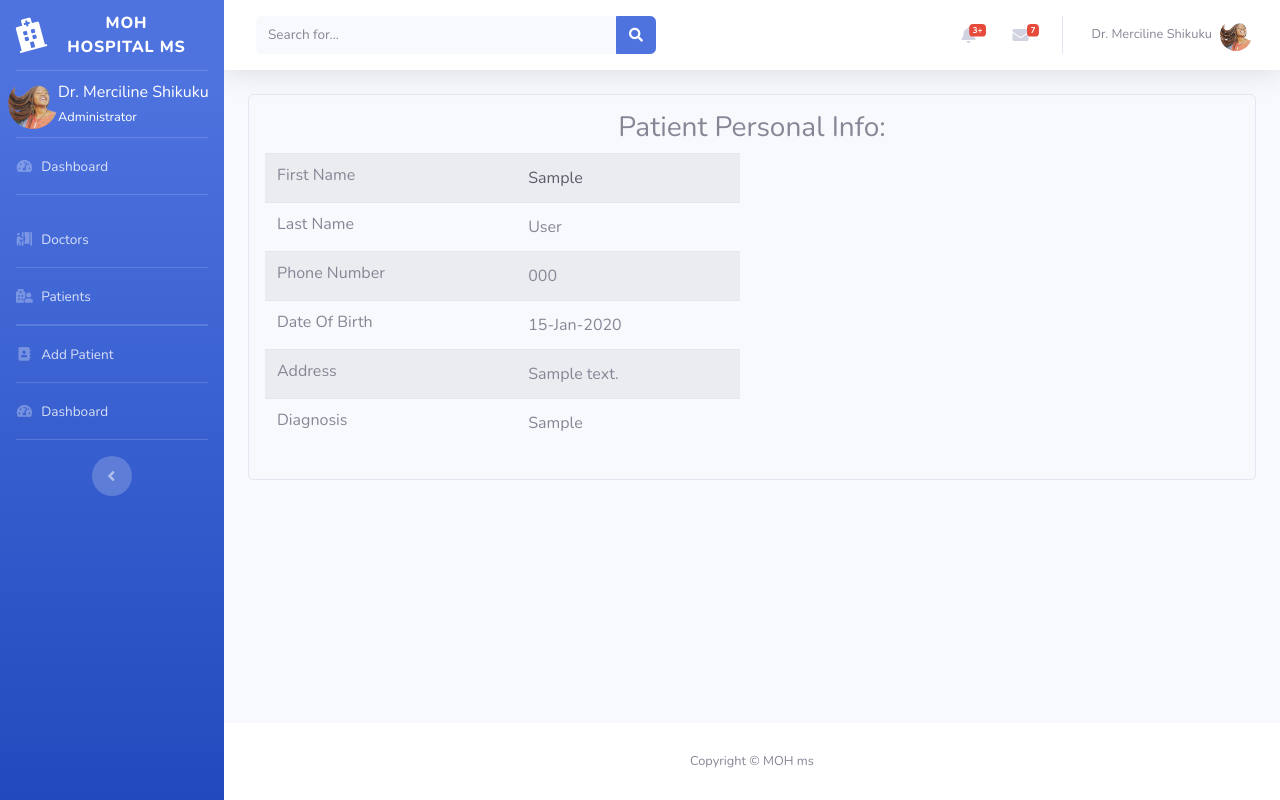
After one commit to rodgerstar/HospitalManagmentSystem, a Django app: page /patient-details/1 in a window 1280 px wide. The commit adds this page. Run offline with Django 5.2, Linux system fonts and the light colour scheme; tables that the repository leaves empty hold one stand-in row (values such as "Sample post"); some libraries are stand-ins or nearby versions.

Commit message:
patient_details.html and display data dynamically from database

```diff
--- a/hospitalms/urls.py
+++ b/hospitalms/urls.py
@@ -24,6 +24,7 @@ urlpatterns = [
     path('doctors', views.doctors, name='doctors'),
     path('patients', views.patients, name='patients'),
     path('add/patient', views.add_patient, name='add_patient'),
-    path('patient-details', views.patient_detail, name='patient_detail'),
+    path('patient-details/<int:patient_id>', views.patient_detail, name='patient_detail'),
+    path('patient/delete/<int:patient_id>', views.delete_patient, name='delete_patient'),
     path('admin/', admin.site.urls),
 ]
--- a/main/models.py
+++ b/main/models.py
@@ -54,7 +54,7 @@ class Appointment(models.Model):
     updated_at = models.DateTimeField(auto_now=True)
 
     def __str__(self):
-        return f"{self.patient} with {self.doctor} on {self.date} at {self.time}"
+        return f"{self.patient} on {self.date} at {self.time}"
 
     class Meta:
         verbose_name = 'Appointment'
--- a/main/views.py
+++ b/main/views.py
@@ -1,4 +1,4 @@
-from django.shortcuts import render
+from django.shortcuts import render, get_object_or_404
 
 from main.models import Patient, Doctor
 
@@ -18,9 +18,14 @@ def doctors(request):
     return render(request, 'doctors.html', {"medics": medics})
 
 
-def patient_detail(request):
-    return render(request, 'patient_form.html')
+def patient_detail(request, patient_id):
+    patient = get_object_or_404(Patient, id=patient_id)
+    return render(request, 'patient_details.html', {"patient":patient})
 
 
 def add_patient(request):
     return None
+
+
+def delete_patient(request):
+    return None
--- a/templates/master.html
+++ b/templates/master.html
@@ -64,7 +64,7 @@
                 </div>
                 <!-- Details Container -->
                 <div class="sidebar-user-details">
-                    <div class="user-name fw-bold text-white mb-1"> <span>Dr. Merciline Shikuku </span> </div>
+                    <div class="user-name fw-bold text-white mb-1"><span>Dr. Merciline Shikuku </span></div>
                     <div class="user-role  small text-white"><span>Administrator</span></div>
                 </div>
             </div>
@@ -99,11 +99,17 @@
 
         <hr class="sidebar-divider my-0">
 
-        <li class="nav-item">
-            <a class="nav-link" href="{% url 'patient_detail' %}">
-                <i class="fas fa-fw fa-notes-medical"></i>
-                <span>Patients Details</span></a>
-        </li>
+        <ul class="nav">
+            {% for patient in patients %}
+                <li class="nav-item">
+                    <a class="nav-link" href="{% url 'patient_detail' patient.id %}">
+                        <i class="fas fa-fw fa-notes-medical"></i>
+                        <span>{{ patient.name }} Details</span>
+                    </a>
+                </li>
+            {% endfor %}
+        </ul>
+
 
         <hr class="sidebar-divider my-0">
 
--- /dev/null
+++ b/templates/patient_details.html
@@ -0,0 +1,71 @@
+{% extends 'master.html' %}
+{% load static %}
+
+{% block title %}
+    <title>Patient Details</title>
+{% endblock %}
+
+{% block content %}
+<div class="container my-4 border rounded p-3">
+    <h3 class="text-center">Patient Personal Info:</h3>
+
+    <!-- Patient Details Section -->
+    {% if patient %}
+        <div class="row gy-4">
+            <div class="col-md-6">
+                <table class="table table-striped">
+                    <tr>
+                        <td class="h6">First Name</td>
+                        <td class="text-dark">{{ patient.first_name }}</td>
+                    </tr>
+                    <tr>
+                        <td class="h6">Last Name</td>
+                        <td>{{ patient.last_name }}</td>
+                    </tr>
+                    <tr>
+                        <td class="h6">Phone Number</td>
+                        <td>{{ patient.phone_number }}</td>
+                    </tr>
+                    <tr>
+                        <td class="h6">Date Of Birth</td>
+                        <td>{{ patient.dob | date:"d-M-Y" }}</td>
+                    </tr>
+                    <tr>
+                        <td class="h6">Address</td>
+                        <td>{{ patient.address }}</td>
+                    </tr>
+                    <tr>
+                        <td class="h6">Diagnosis</td>
+                        <td>{{ patient.diagnosis }}</td>
+                    </tr>
+                </table>
+            </div>
+        </div>
+    {% else %}
+        <p class="text-danger text-center">No patient data available.</p>
+    {% endif %}
+
+    <!-- Patients List Section -->
+    {% if patients %}
+        <h4 class="mt-5">All Patients:</h4>
+        <table class="table table-bordered mt-3">
+            <thead>
+                <tr>
+                    <th>Name</th>
+                    <th>Actions</th>
+                </tr>
+            </thead>
+            <tbody>
+                {% for patient in patients %}
+                    <tr>
+                        <td>{{ patient.name }}</td>
+                        <td>
+                            <a href="{% url 'patient_detail' patient.id %}" class="btn btn-outline-info btn-sm">View</a>
+                        </td>
+                    </tr>
+                {% endfor %}
+            </tbody>
+        </table>
+    {% endif %}
+</div>
+{% endblock %}
```
Also changed, not shown: templates/patients.html (+13 -10 lines).
